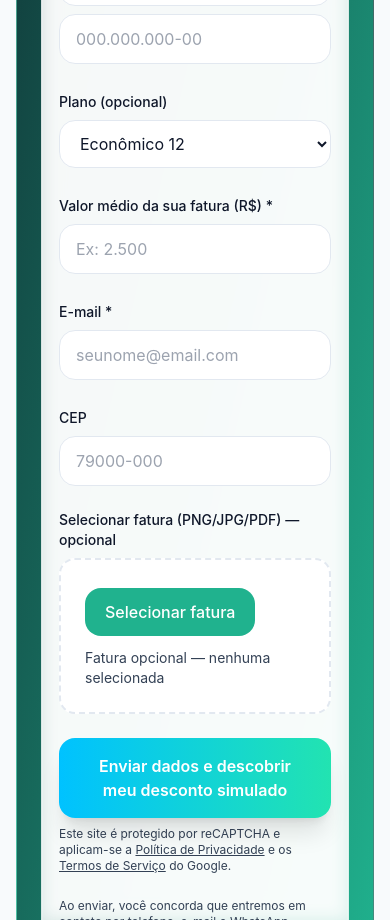
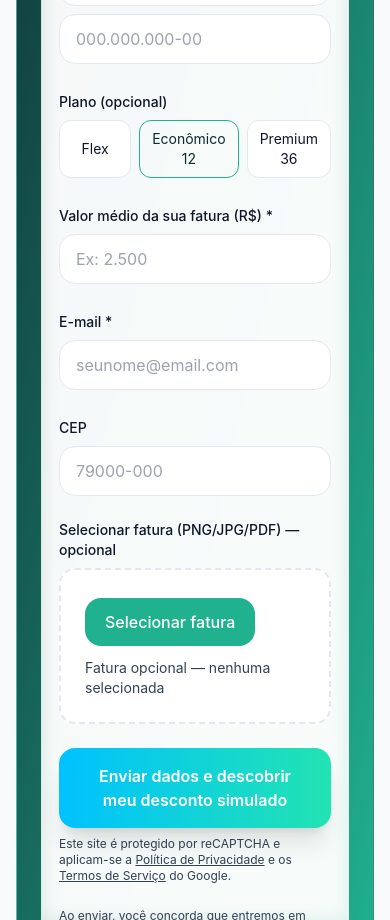
Before and after one commit to osanaizera/helexia-ms-lp, a Next.js app: page / in a window 390 px wide. Shown: the part 4600-5520 px from the top of the page. Built offline with nearby package versions, Linux system fonts and the light colour scheme; no server answers.

Commit message:
UX: plan selection buttons in form; plan card click now scrolls to form and CTA always scrolls; better mobile scrolling

```diff
--- a/components/LeadForm.tsx
+++ b/components/LeadForm.tsx
@@ -423,11 +423,22 @@ export default function LeadForm(props: { initialPlan?: Plan }){
             </div>
             <div>
               <label className="block text-sm font-medium">Plano (opcional)</label>
-              <select {...form.register('plan')} className="mt-2 w-full rounded-2xl border border-line px-4 py-3 bg-white">
-                <option value="Flex">Flex</option>
-                <option value="Economico12">Econômico 12</option>
-                <option value="Premium36">Premium 36</option>
-              </select>
+              <div className="mt-2 inline-flex w-full gap-2">
+                {(['Flex','Economico12','Premium36'] as const).map((p)=>{
+                  const isSel = form.getValues('plan') === p
+                  return (
+                    <button
+                      type="button"
+                      key={p}
+                      onClick={()=> form.setValue('plan', p, { shouldDirty: true })}
+                      className={`flex-1 px-3 py-2 rounded-xl border text-sm transition-colors ${isSel ? 'border-[color:var(--brand-accent)] bg-[color:var(--brand-accent)]/10 text-[color:var(--brand)]' : 'border-line bg-white text-ink hover:border-[color:var(--brand-accent)]'}`}
+                      aria-pressed={isSel}
+                    >
+                      {p === 'Flex' ? 'Flex' : p === 'Economico12' ? 'Econômico 12' : 'Premium 36'}
+                    </button>
+                  )
+                })}
+              </div>
             </div>
             <div>
               <label className="block text-sm font-medium">Valor médio da sua fatura (R$) *</label>
--- a/components/Plans.tsx
+++ b/components/Plans.tsx
@@ -38,9 +38,14 @@ const PLANS: { key: PlanKey; title: string; desc: string; badge?: string; range:
 export default function Plans({ onSelect, selected }: { onSelect?: (p: PlanKey) => void, selected?: PlanKey }){
   const trackRef = useRef<HTMLDivElement>(null)
   const [activeIdx, setActiveIdx] = useState(0)
+  function scrollToForm(){
+    try{ document.getElementById('leadform')?.scrollIntoView({ behavior:'smooth', block:'start' }) }catch{}
+  }
   function handleKey(e: KeyboardEvent, plan: PlanKey){
     if(e.key === 'Enter' || e.key === ' '){
       e.preventDefault();
+      // If pressing on the already selected plan, also scroll to form
+      if(selected === plan){ scrollToForm() }
       onSelect?.(plan)
     }
   }
@@ -84,7 +89,7 @@ export default function Plans({ onSelect, selected }: { onSelect?: (p: PlanKey)
             className={`group rounded-3xl border transition-all duration-300 hover:-translate-y-1 hover:shadow-xl min-h-[360px] sm:min-h-[440px] md:min-h-[520px] p-5 md:p-8 lg:p-10 flex flex-col snap-center shrink-0 min-w-[calc(100%-2rem)] sm:min-w-[70%] md:min-w-0 break-words touch-pan-y ${selected==='Flex' ? 'bg-gradient-to-br from-[color:var(--brand)] to-[color:var(--brand-accent)] text-white border-transparent ring-2 ring-white/20 shadow-2xl' : 'bg-white border-line text-ink shadow-soft'}`}
             role="radio" aria-checked={selected==='Flex'} tabIndex={0}
             onKeyDown={(e)=>handleKey(e,'Flex')}
-            onClick={()=>onSelect?.('Flex')}
+            onClick={()=>{ if(selected==='Flex'){ scrollToForm() } onSelect?.('Flex') }}
             aria-label="Plano Sem Compromisso"
           >
 
@@ -108,7 +113,7 @@ export default function Plans({ onSelect, selected }: { onSelect?: (p: PlanKey)
               <span className={`${selected==='Flex' ? 'px-2 py-1 rounded-full bg-white/10 border border-white/20 text-white/90' : 'px-2 py-1 rounded-full bg-line/60'}`}>Sem multa</span>
             </div>
             <div className="mt-auto">
-              <button className="btn btn-primary mt-8 w-full" onClick={(e)=>{e.stopPropagation(); onSelect?.('Flex')}} data-testid={`select-plan-Flex`}>
+              <button className="btn btn-primary mt-8 w-full" onClick={(e)=>{e.stopPropagation(); onSelect?.('Flex'); scrollToForm() }} data-testid={`select-plan-Flex`}>
                 Quero economizar 20% agora
               </button>
             </div>
@@ -119,7 +124,7 @@ export default function Plans({ onSelect, selected }: { onSelect?: (p: PlanKey)
             className={`group rounded-3xl border transition-all duration-300 hover:-translate-y-1 hover:shadow-xl min-h-[360px] sm:min-h-[440px] md:min-h-[560px] p-5 md:p-8 lg:p-10 flex flex-col snap-center shrink-0 min-w-[calc(100%-2rem)] sm:min-w-[70%] md:min-w-0 break-words touch-pan-y ${selected==='Economico12' ? 'bg-gradient-to-br from-[color:var(--brand)] to-[color:var(--brand-accent)] text-white border-transparent ring-2 ring-white/20 shadow-2xl' : 'bg-white border-line text-ink shadow-soft'} `}
             role="radio" aria-checked={selected==='Economico12'} tabIndex={0}
             onKeyDown={(e)=>handleKey(e,'Economico12')}
-            onClick={()=>onSelect?.('Economico12')}
+            onClick={()=>{ if(selected==='Economico12'){ scrollToForm() } onSelect?.('Economico12') }}
             aria-label="Plano Inteligente (Mais popular)"
           >
 
@@ -147,7 +152,7 @@ export default function Plans({ onSelect, selected }: { onSelect?: (p: PlanKey)
               <div className={`${selected==='Economico12' ? 'text-white/90' : 'text-ink/90'}`}><b>Prazo:</b> 12 meses</div>
             </div>
             <div className="mt-auto">
-              <button className="btn btn-primary mt-8 w-full" onClick={(e)=>{e.stopPropagation(); onSelect?.('Economico12')}} data-testid={`select-plan-Economico12`}>
+              <button className="btn btn-primary mt-8 w-full" onClick={(e)=>{e.stopPropagation(); onSelect?.('Economico12'); scrollToForm() }} data-testid={`select-plan-Economico12`}>
                 Quero até 30% de desconto
               </button>
             </div>
@@ -158,7 +163,7 @@ export default function Plans({ onSelect, selected }: { onSelect?: (p: PlanKey)
             className={`group rounded-3xl border transition-all duration-300 hover:-translate-y-1 hover:shadow-xl min-h-[360px] sm:min-h-[440px] md:min-h-[520px] p-5 md:p-8 lg:p-10 flex flex-col snap-center shrink-0 min-w-[calc(100%-2rem)] sm:min-w-[70%] md:min-w-0 break-words touch-pan-y ${selected==='Premium36' ? 'bg-gradient-to-br from-[color:var(--brand)] to-[color:var(--brand-accent)] text-white border-transparent ring-2 ring-white/20 shadow-2xl' : 'bg-white border-line text-ink shadow-soft'} `}
             role="radio" aria-checked={selected==='Premium36'} tabIndex={0}
             onKeyDown={(e)=>handleKey(e,'Premium36')}
-            onClick={()=>onSelect?.('Premium36')}
+            onClick={()=>{ if(selected==='Premium36'){ scrollToForm() } onSelect?.('Premium36') }}
             aria-label="Plano Premium (Melhor preço)"
           >
 
@@ -186,7 +191,7 @@ export default function Plans({ onSelect, selected }: { onSelect?: (p: PlanKey)
               <div className={`${selected==='Premium36' ? 'text-white/90' : 'text-ink/90'}`}><b>Prazo:</b> 36 meses</div>
             </div>
             <div className="mt-auto">
-              <button className="btn btn-primary mt-8 w-full" onClick={(e)=>{e.stopPropagation(); onSelect?.('Premium36')}} data-testid={`select-plan-Premium36`}>
+              <button className="btn btn-primary mt-8 w-full" onClick={(e)=>{e.stopPropagation(); onSelect?.('Premium36'); scrollToForm() }} data-testid={`select-plan-Premium36`}>
                 Quero até 45% de economia
               </button>
             </div>
```
